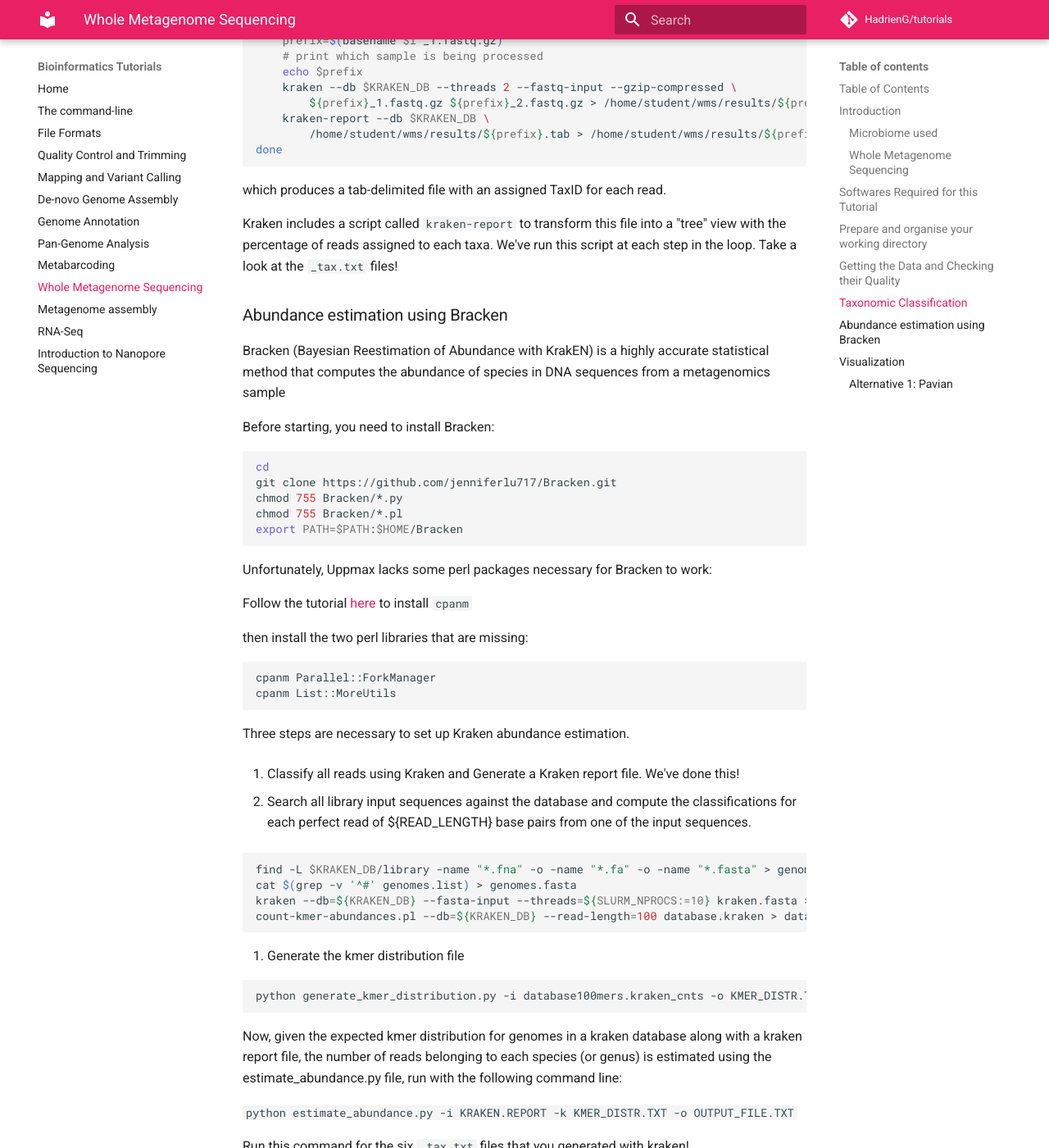
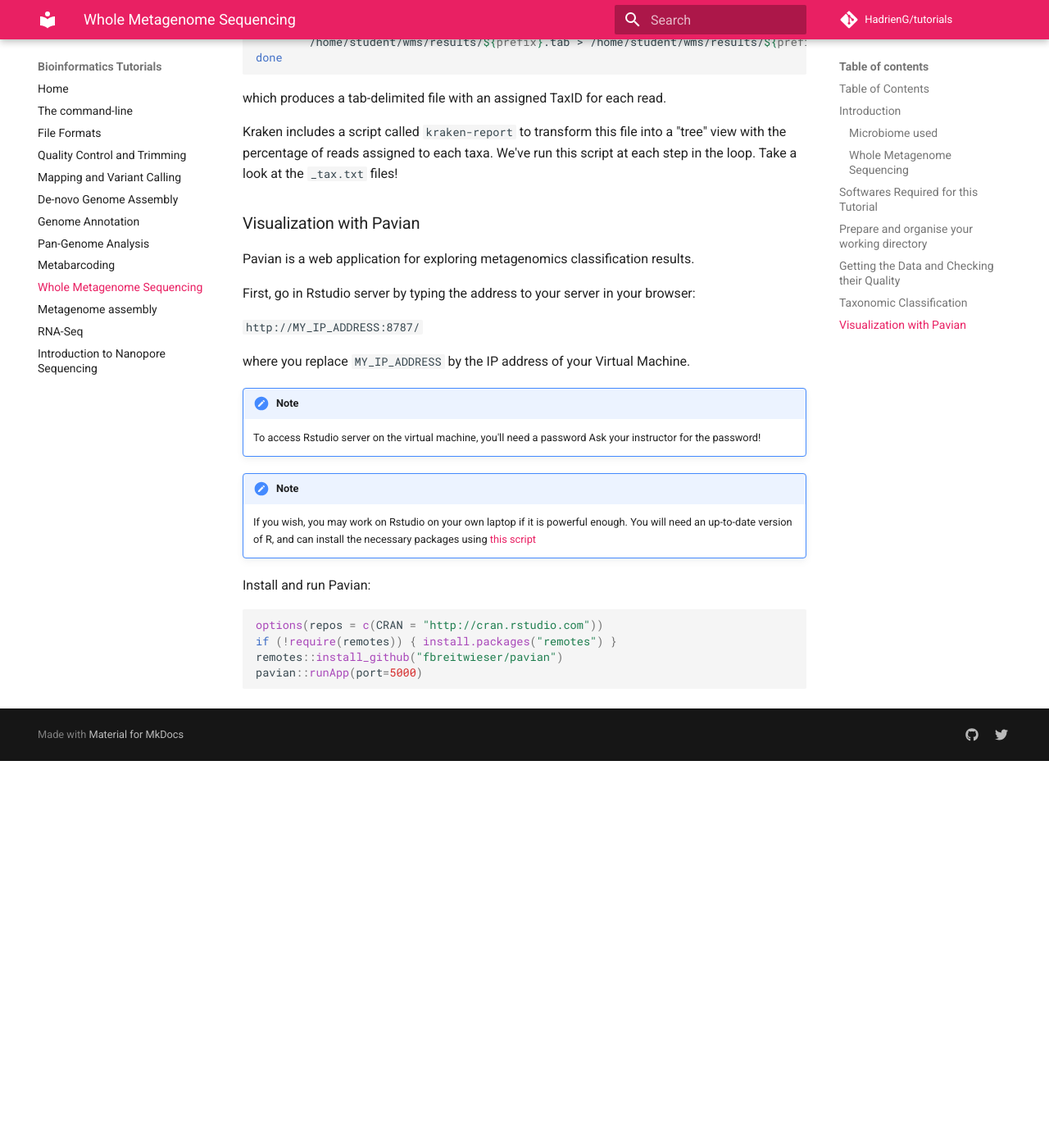
Before and after one commit to HadrienG/tutorials, an MkDocs documentation site: the page built from docs/wms.md, in a window 1280 px wide and 1400 px high, scrolled down 3373 px. Shown: the whole window at 82% size. Built offline with MkDocs 1.6.1 and Material for MkDocs 9.7.7, drawn with Linux system fonts in a browser that asks for light colours; comment, search, counter and statistics services are not loaded; old or Windows-style settings are respelled for this version of MkDocs; after the commit the page ends 4301 px from its top, so only the background shows below that; some of the changed text lies outside the part shown.

Commit message:
removed all the Bracken part

````diff
--- a/docs/wms.md
+++ b/docs/wms.md
@@ -34,7 +34,6 @@ The choice of shotgun or 16S approaches is usually dictated by the nature of the
 
 * [FastQC](http://www.bioinformatics.babraham.ac.uk/projects/fastqc/)
 * [Kraken](https://ccb.jhu.edu/software/kraken/)
-* [Bracken](https://ccb.jhu.edu/software/bracken/)
 * [R](https://www.r-project.org/)
 * [Pavian](https://github.com/fbreitwieser/pavian)
 
@@ -81,31 +80,26 @@ Kraken aims to achieve high sensitivity and high speed by utilizing exact alignm
 In short, kraken uses a new approach with exact k-mer matching to assign taxonomy to short reads. It is *extremely* fast compared to traditional
 approaches (i.e. BLAST).
 
-First, we will install Kraken:
-
-```bash
-sudo apt install kraken
-```
-
-By default, the authors of kraken built their database based on RefSeq Bacteria, Archea and Viruses. We'll use it for the purpose of this tutorial.
+By default, the authors of kraken built their database based on RefSeq Bacteria, Archaea and Viruses. We'll use it for the purpose of this tutorial.
 We will download a shrinked database (minikraken) provided by Kraken developers that is only 4GB.
 
 ```bash
 # First we create a databases directory in our home
-cd
-mkdir databases
+cd /mnt
+sudo mkdir databases
 cd databases
 # Then we download the minikraken database
-# You might not need this step (for example if you're working on Uppmax!)
-wget https://ccb.jhu.edu/software/kraken/dl/minikraken_20171019_4GB.tgz
-tar xzf minikraken_20171019_4GB.tgz
-KRAKEN_DB=/home/student/databases/minikraken_20171013_4GB
+sudo wget https://ccb.jhu.edu/software/kraken/dl/minikraken_20171019_4GB.tgz
+sudo tar xzf minikraken_20171019_4GB.tgz
+KRAKEN_DB=/mnt/databases/minikraken_20171013_4GB
+cd
 ```
 
 Now run kraken on the reads
 
 ```bash
 # In the data/wms directory
+cd wms/data/wms
 for i in *_1.fastq.gz
 do
     prefix=$(basename $i _1.fastq.gz)
@@ -122,79 +116,31 @@ which produces a tab-delimited file with an assigned TaxID for each read.
 
 Kraken includes a script called `kraken-report` to transform this file into a "tree" view with the percentage of reads assigned to each taxa. We've run this script at each step in the loop. Take a look at the `_tax.txt` files!
 
-### Abundance estimation using Bracken
-
-Bracken (Bayesian Reestimation of Abundance with KrakEN) is a highly accurate statistical method that computes the abundance of species in DNA sequences from a metagenomics sample
-
-Before starting, you need to install Bracken:
-
-```bash
-cd
-git clone https://github.com/jenniferlu717/Bracken.git
-chmod 755 Bracken/*.py
-chmod 755 Bracken/*.pl
-export PATH=$PATH:$HOME/Bracken
-```
-
-Unfortunately, Uppmax lacks some perl packages necessary for Bracken to work:
-
-Follow the tutorial [here](http://www.uppmax.uu.se/support/faq/software-faq/installing-local-perl-packages/) to install `cpanm`
-
-then install the two perl libraries that are missing:
-
-```bash
-cpanm Parallel::ForkManager
-cpanm List::MoreUtils
-```
-
-Three steps are necessary to set up Kraken abundance estimation.
-
-1. Classify all reads using Kraken and Generate a Kraken report file. We've done this!
-
-2. Search all library input sequences against the database and compute the classifications for each perfect read of ${READ_LENGTH} base pairs from one of the input sequences.
-
-
-```bash
-find -L $KRAKEN_DB/library -name "*.fna" -o -name "*.fa" -o -name "*.fasta" > genomes.list
-cat $(grep -v '^#' genomes.list) > genomes.fasta
-kraken --db=${KRAKEN_DB} --fasta-input --threads=${SLURM_NPROCS:=10} kraken.fasta > database.kraken
-count-kmer-abundances.pl --db=${KRAKEN_DB} --read-length=100 database.kraken > database100mers.kraken_cnts
-```
-
-3. Generate the kmer distribution file
-
-```bash
-python generate_kmer_distribution.py -i database100mers.kraken_cnts -o KMER_DISTR.TXT
-```
-
-Now, given the expected kmer distribution for genomes in a kraken database along
-with a kraken report file, the number of reads belonging to each species (or
-genus) is estimated using the estimate_abundance.py file, run with the
-following command line:
-
-`python estimate_abundance.py -i KRAKEN.REPORT -k KMER_DISTR.TXT -o OUTPUT_FILE.TXT`
-
-Run this command for the six `_tax.txt` files that you generated with kraken!
-
-The following required parameters must be specified:
-- KRAKEN.REPORT     :: the kraken report generated for a given dataset
-- KMER_DISTR.TXT    :: the file generated by generate_kmer_distribution.py
-- OUTPUT_FILE.TXT   :: the desired name of the output file to be generated by the code
-
-### Visualization
-
-#### Alternative 1: Pavian
+### Visualization with Pavian
 
 Pavian is a web application for exploring metagenomics classification results.
 
+First, go in Rstudio server by typing the address to your server in your browser:
+
+`http://MY_IP_ADDRESS:8787/`
+
+where you replace `MY_IP_ADDRESS` by the IP address of your Virtual Machine.
+
+!!! note
+    To access Rstudio server on the virtual machine, you'll need a password
+    Ask your instructor for the password!
+
+!!! note
+    If you wish, you may work on Rstudio on your own laptop if it is powerful enough.
+    You will need an up-to-date version of R, and can install the necessary packages using [this script](https://osf.io/a7kqz/download)
+
+
 Install and run Pavian:
 
-(In R or Rstudio)
 
 ```R
-## Installs required packages from CRAN and Bioconductor
-source("https://raw.githubusercontent.com/fbreitwieser/pavian/master/inst/shinyapp/install-pavian.R")
+options(repos = c(CRAN = "http://cran.rstudio.com"))
+if (!require(remotes)) { install.packages("remotes") }
+remotes::install_github("fbreitwieser/pavian")
 pavian::runApp(port=5000)
 ```
-
-Pavian will be available at http://127.0.0.1:5000
````
